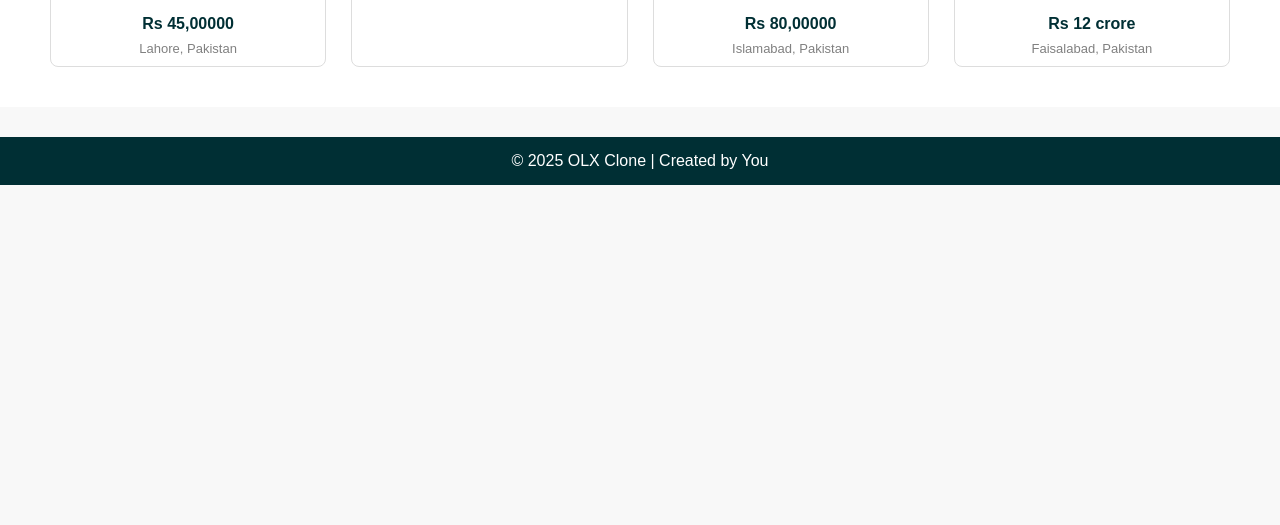
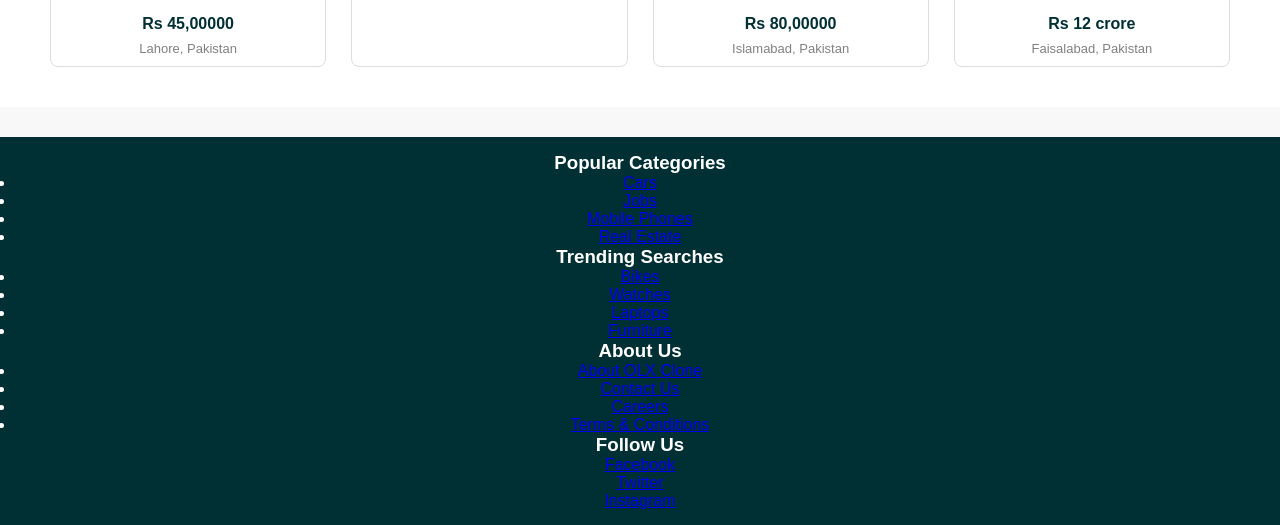
Before and after one commit to AmeerHamza009870-oss/OLX-clone, a plain HTML site: page index.html in a window 1280 px wide. Shown: the part 1295-1820 px from the top of the page. Before the commit the page ends 1480 px from the top, so only its background shows below. Drawn offline with Linux system fonts and the light colour scheme.

Commit message:
Update index.html

```diff
--- a/index.html
+++ b/index.html
@@ -134,8 +134,45 @@
     </div>
   </section>
 
+  <footer class="footer">
+    <div class="footer-container">
 
-  <footer>
-    <p>&copy; 2025 OLX Clone | Created by You</p>
+      <div class="footer-col">
+        <h3>Popular Categories</h3>
+        <ul>
+          <li><a href="#">Cars</a></li>
+          <li><a href="#">Jobs</a></li>
+          <li><a href="#">Mobile Phones</a></li>
+          <li><a href="#">Real Estate</a></li>
+        </ul>
+      </div>
+
+      <div class="footer-col">
+        <h3>Trending Searches</h3>
+        <ul>
+          <li><a href="#">Bikes</a></li>
+          <li><a href="#">Watches</a></li>
+          <li><a href="#">Laptops</a></li>
+          <li><a href="#">Furniture</a></li>
+        </ul>
+      </div>
+
+      <div class="footer-col">
+        <h3>About Us</h3>
+        <ul>
+          <li><a href="#">About OLX Clone</a></li>
+          <li><a href="#">Contact Us</a></li>
+          <li><a href="#">Careers</a></li>
+          <li><a href="#">Terms & Conditions</a></li>
+        </ul>
+      </div>
+
+      <div class="footer-col">
+        <h3>Follow Us</h3>
+        <div class="social-links">
+          <a href="#"> Facebook</a><br>
+          <a href="#"> Twitter</a><br>
+          <a href="#"> Instagram</a>
+        </div>
   </footer>
 </body>
```
